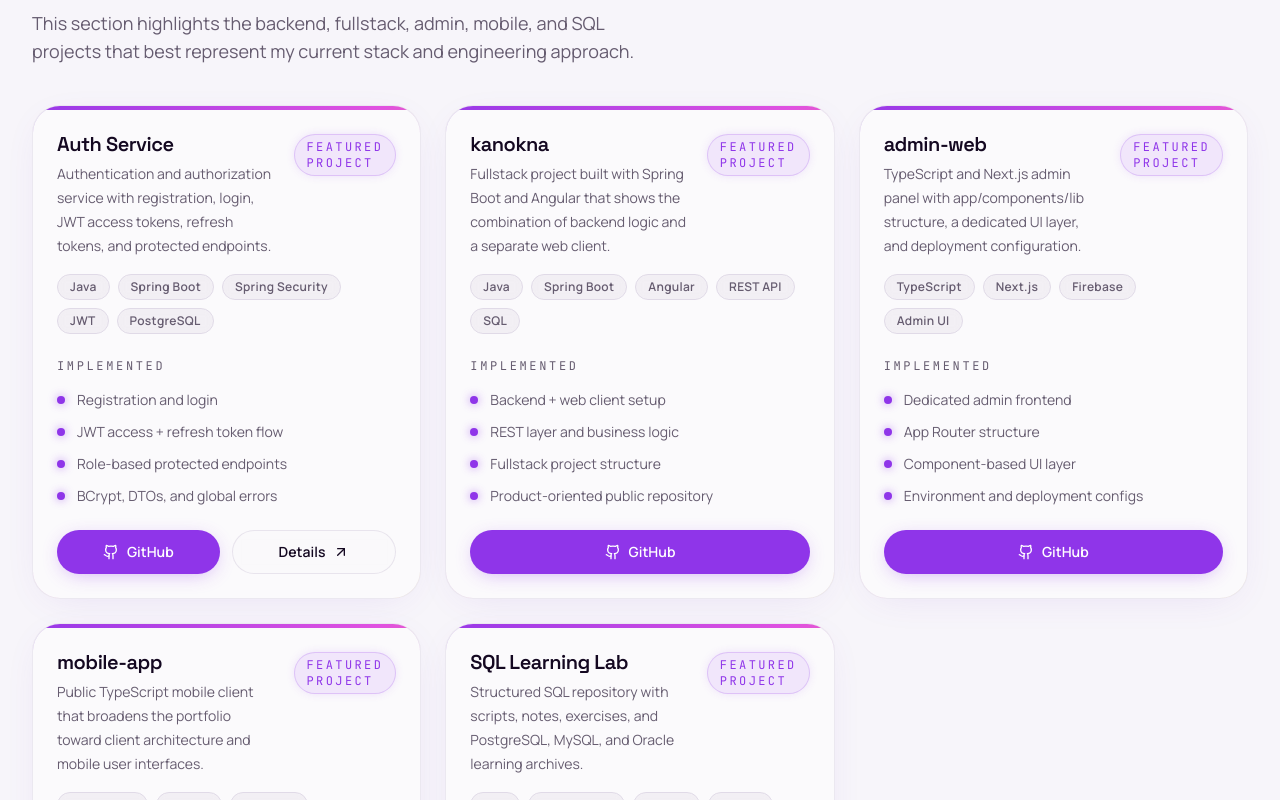
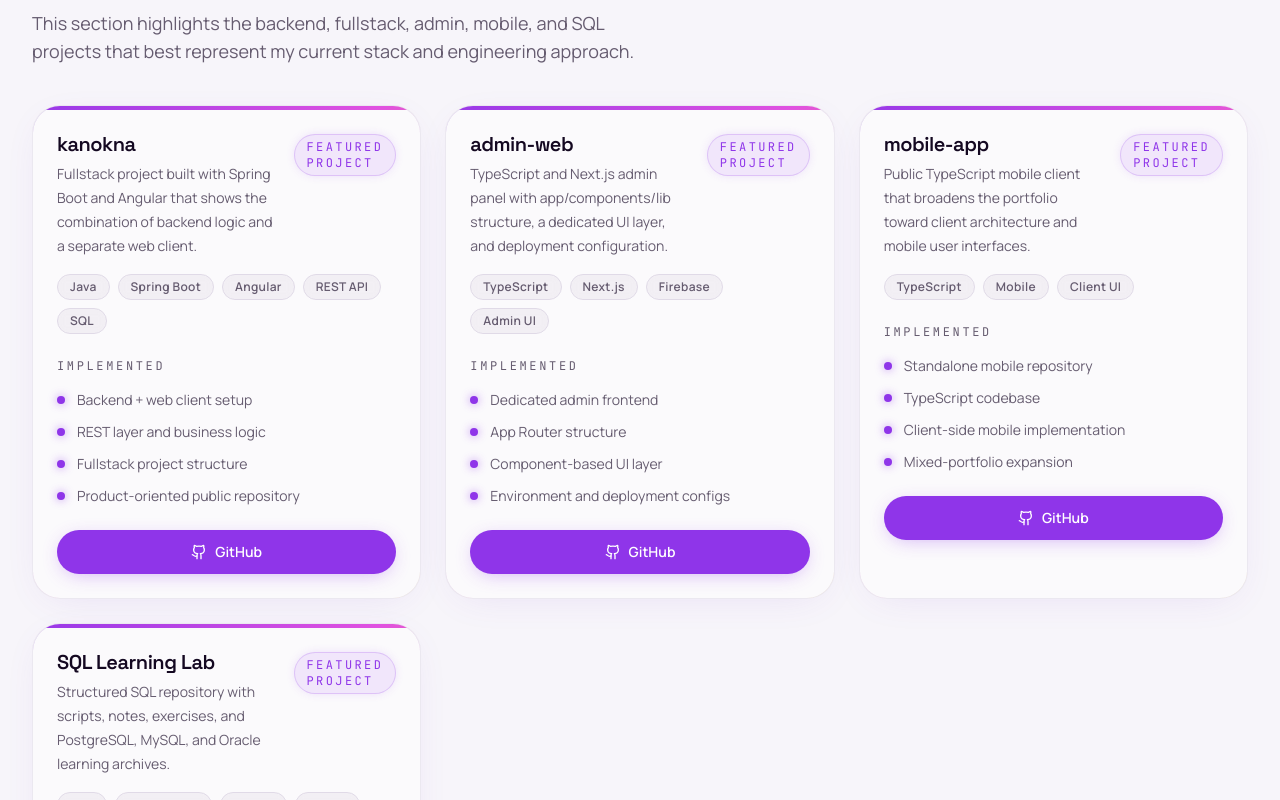
Before and after one commit to vonomarap/resume-vonomarap, a React (Vite) app in the folder frontend/: page / in a window 1280 px wide. Shown: the part 2580-3380 px from the top of the page. Built offline with nearby package versions, Linux system fonts and the light colour scheme.

Commit message:
Update showcased projects list

```diff
--- a/frontend/src/data/projects.ts
+++ b/frontend/src/data/projects.ts
@@ -13,20 +13,6 @@ export const projectsContent = {
       secondaryButton: "Подробнее",
     },
     items: [
-      {
-        title: "Auth Service",
-        description:
-          "Сервис аутентификации и авторизации с регистрацией, логином, JWT access token, refresh token и защищёнными endpoint-ами.",
-        stack: ["Java", "Spring Boot", "Spring Security", "JWT", "PostgreSQL"],
-        features: [
-          "Регистрация и логин",
-          "JWT access + refresh token flow",
-          "Роли и защищённые endpoints",
-          "BCrypt, DTO и глобальные ошибки",
-        ],
-        githubUrl: "https://github.com/vonomarap/auth-service",
-        detailsUrl: "https://github.com/vonomarap/auth-service#readme",
-      },
       {
         title: "kanokna",
         description:
@@ -97,20 +83,6 @@ export const projectsContent = {
     },
     items: [
       {
-        title: "Auth Service",
-        description:
-          "Authentication and authorization service with registration, login, JWT access tokens, refresh tokens, and protected endpoints.",
-        stack: ["Java", "Spring Boot", "Spring Security", "JWT", "PostgreSQL"],
-        features: [
-          "Registration and login",
-          "JWT access + refresh token flow",
-          "Role-based protected endpoints",
-          "BCrypt, DTOs, and global errors",
-        ],
-        githubUrl: "https://github.com/vonomarap/auth-service",
-        detailsUrl: "https://github.com/vonomarap/auth-service#readme",
-      },
-      {
         title: "kanokna",
         description:
           "Fullstack project built with Spring Boot and Angular that shows the combination of backend logic and a separate web client.",
```
